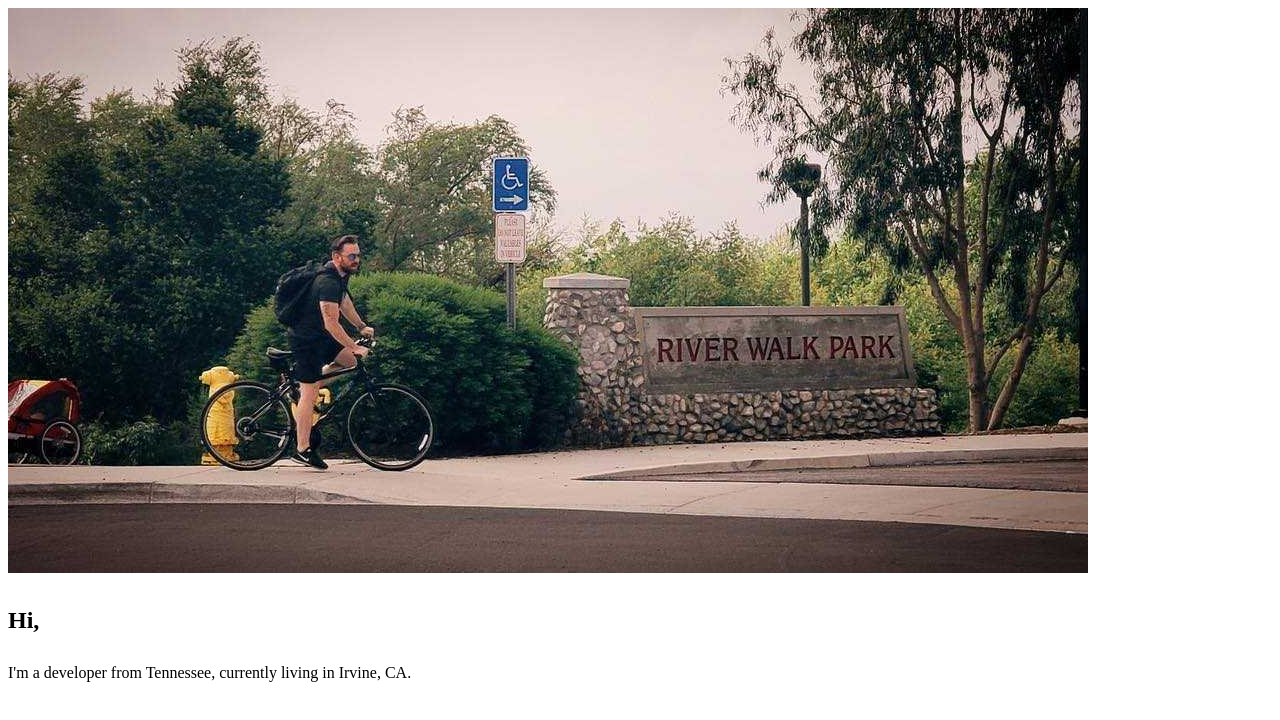
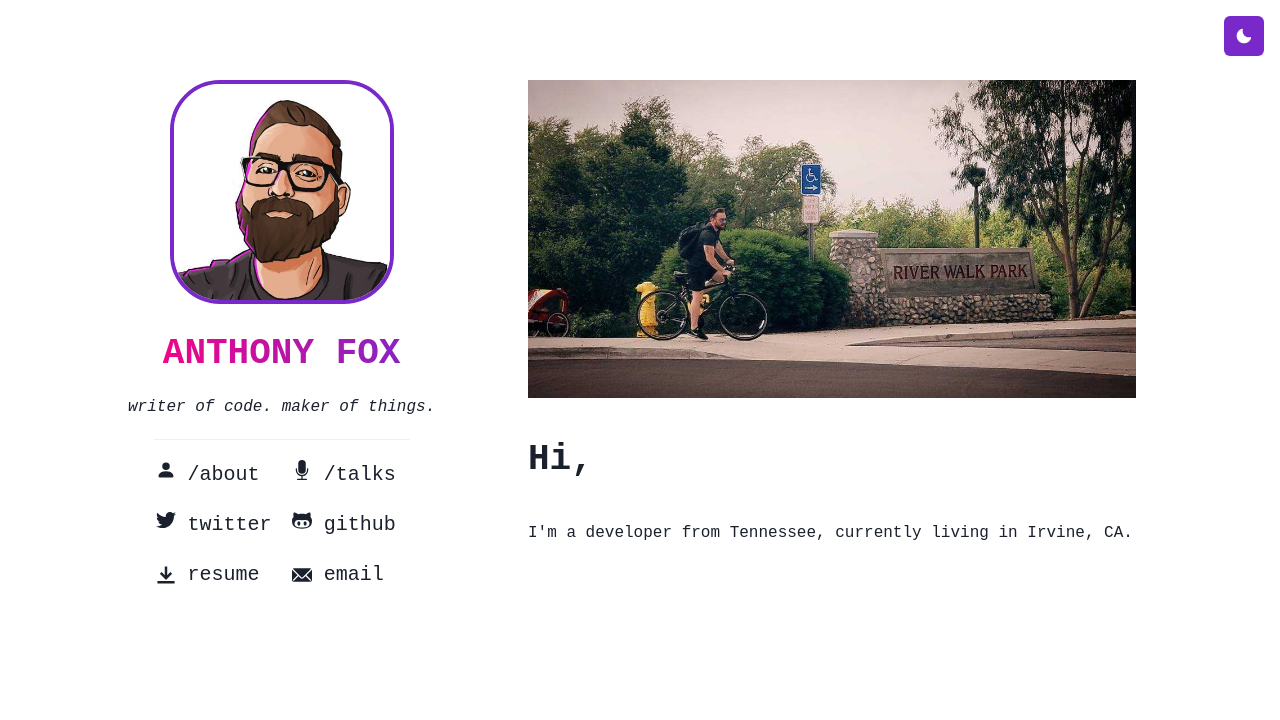
Before and after one commit to WTFox/blog, a Next.js app: page /about in a window 1280 px wide. Shown: the top 720 px of the page. Built offline with nearby package versions, Linux system fonts and the light colour scheme; a web font is replaced by a local one.

Commit message:
add layout to About page

```diff
--- a/src/pages/about.tsx
+++ b/src/pages/about.tsx
@@ -1,9 +1,11 @@
+import { Container, Heading, Image, Text } from "@chakra-ui/react";
+
+import { MainLayout } from "@/components/Layouts";
+import { ReactElement } from "react";
 import Section from "@/components/Section";
-import { Image, Container, Text, Heading } from "@chakra-ui/react";
-
 import pic from "../public/images/aboutme.jpg";
 
-const AboutMe = () => {
+const About = () => {
   return (
     <Container maxW={"4xl"}>
       <Section delay={0.3}>
@@ -20,4 +22,8 @@ const AboutMe = () => {
   );
 };
 
-export default AboutMe;
+About.getLayout = function getLayout(page: ReactElement) {
+  return <MainLayout>{page}</MainLayout>;
+};
+
+export default About;
```
